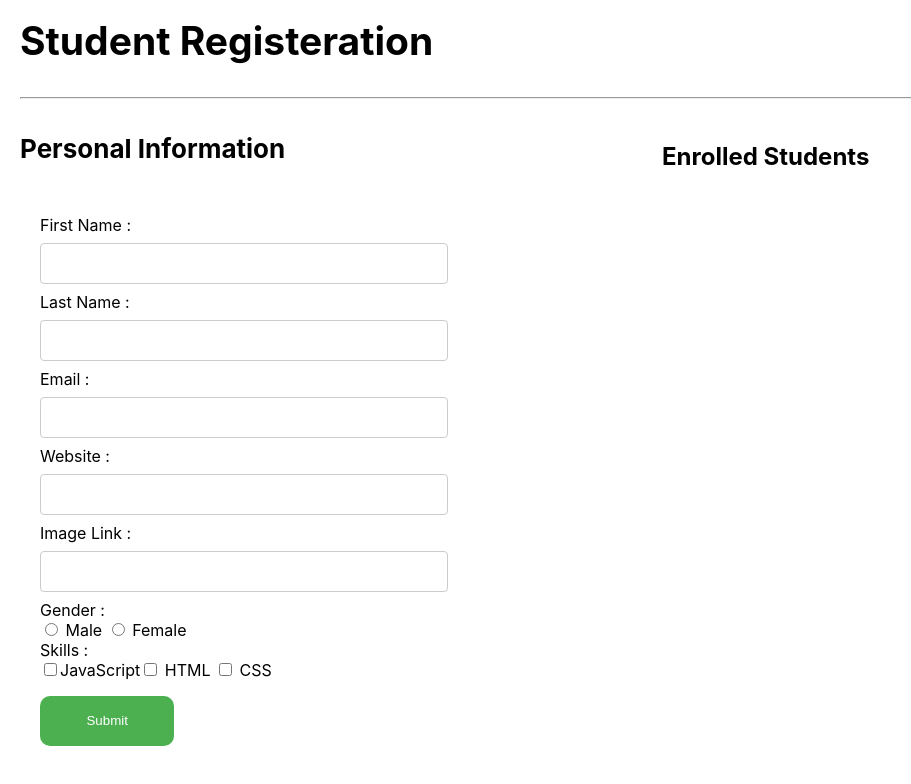
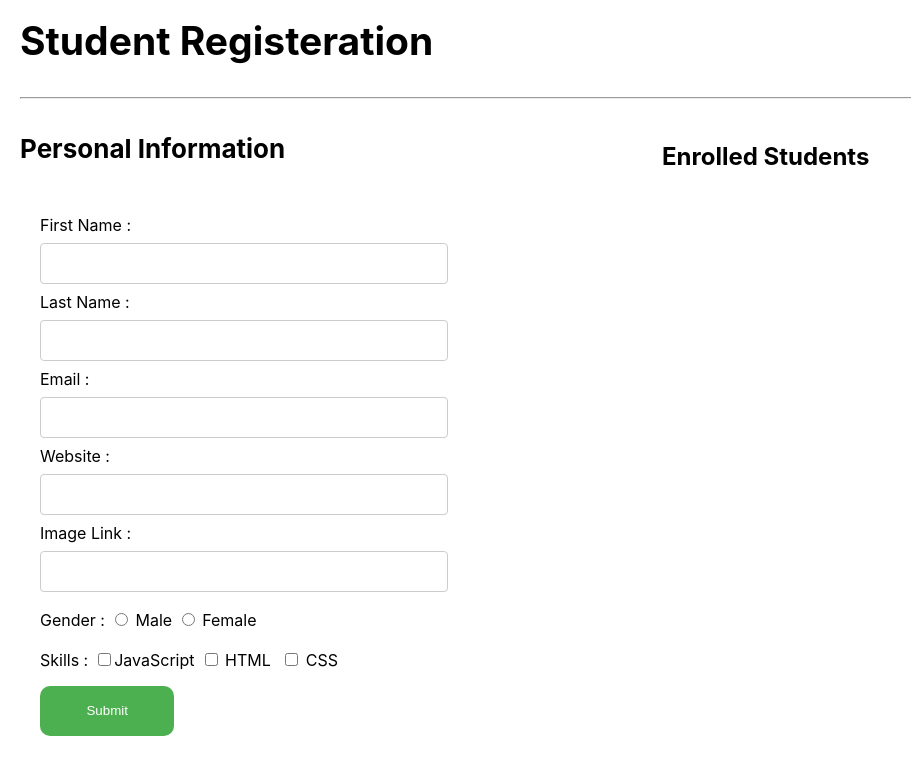
Before and after one commit to SohilaArafa/LGMVIP-Web, a React (Create React App) app in the folder task3/: page / in a window 1280 px wide. Shown: the top 784 px of the page, without its empty margins (0-911 px from the left). Built offline with nearby package versions, Linux system fonts and the light colour scheme.

Commit message:
changed UI

```diff
--- a/task3/src/components/Input.js
+++ b/task3/src/components/Input.js
@@ -72,10 +72,9 @@ const handleSubmit = () => {
              value={image}
              onChange={(e) => setimage(e.target.value)} />
          </label>
-         <label>
+         <label style={{marginTop : 10}}>
              Gender :
-             <div>
-             <input
+             <input style={{marginLeft : 10}}
              type="radio"
              value="male"
              id="male"
@@ -88,32 +87,34 @@ const handleSubmit = () => {
             checked={gender === 'female'}
              onChange={(e) => setgender(e.target.value)} />
              <label> Female </label>
-             </div>
          </label>
-         <label>
+         <label style={{marginTop : 20}}>
              Skills :
-            <div>
-             <input type='checkbox'
+
+             <input style={{marginLeft : 10}}
+             type='checkbox'
              value='JavaScript'
              checked={checkedJ}
              onClick={() => setcheckedJ(!checkedJ)}
              onChange={(e) =>  setskills([...skills,e.target.value])  } />
              <label>JavaScript</label>
 
-            <input type='checkbox'
+            <input style={{marginLeft : 10}}
+            type='checkbox'
              value='HTML'
              checked={checkedH}
              onClick={() => setcheckedH(!checkedH)}
              onChange={(e) => setskills([...skills,e.target.value])} />
              <label> HTML </label>
 
-            <input type='checkbox'
+            <input style={{marginLeft : 10}}
+            type='checkbox'
              value='CSS'
              checked={checkedC}
              onClick={() => setcheckedC(!checkedC)}
              onChange={(e) => setskills([...skills,e.target.value])} />
              <label> CSS </label>
-             </div>
+
          </label>
 
       </ul>
```
